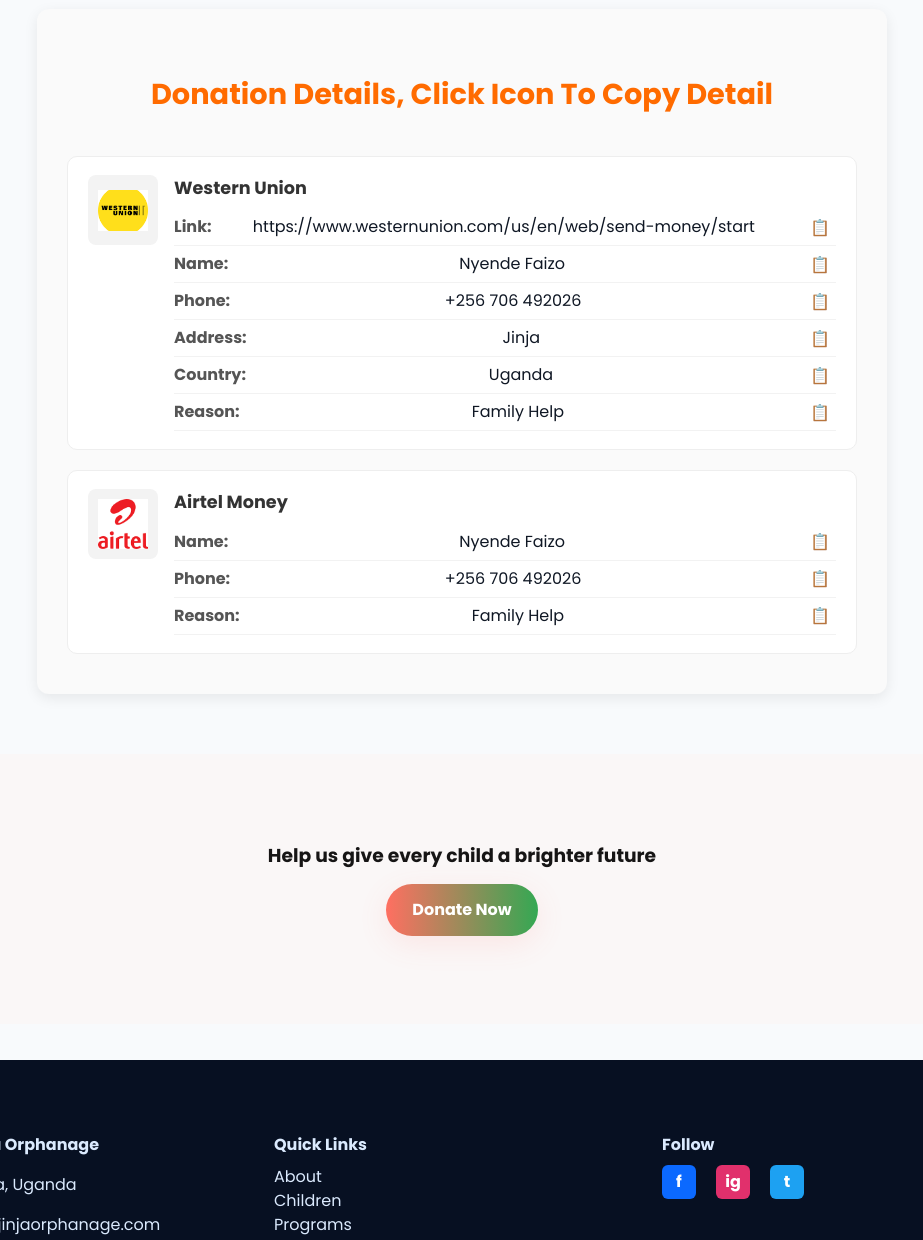
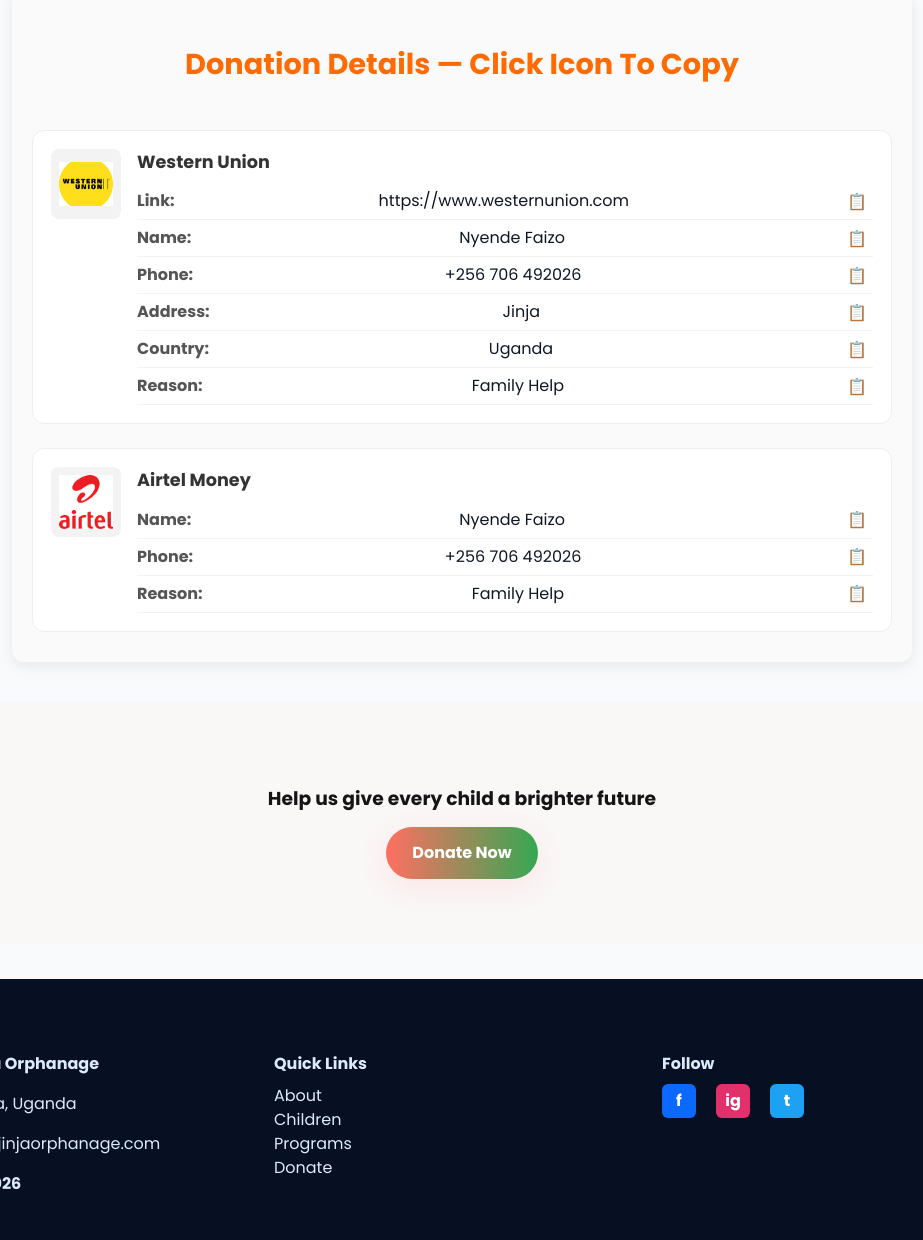
Before and after one commit to MDOluka/starlight-orphanage2, a plain HTML site: page donate.html in a window 1280 px wide. Shown: the part 680-1920 px from the top of the page, without its empty margins (178-1101 px from the left). Drawn offline with Linux system fonts and the light colour scheme.

Commit message:
Updated content

```diff
--- a/donate.html
+++ b/donate.html
@@ -7,17 +7,20 @@
   <link rel="stylesheet" href="css/style.css">
   <link href="https://fonts.googleapis.com/css2?family=Poppins:wght@600;700&family=Open+Sans:wght@400;600&display=swap" rel="stylesheet">
   <meta name="description" content="Support Starlight Orphanage — donate through MTN, Airtel, or Bank transfer to bring hope to children in Jinja, Uganda.">
+
   <style>
+    /* Donate Container */
     .donate-container {
-      max-width: 850px;
-      margin: 60px auto;
+      max-width: 900px;
+      width: 95%;
+      margin: 40px auto;
       background: #fafafa;
       border-radius: 12px;
       box-shadow: 0 4px 14px rgba(0,0,0,0.08);
-      padding: 40px 30px;
+      padding: 30px 20px;
       display: flex;
       flex-direction: column;
-      gap: 20px;
+      gap: 24px;
     }
 
     .donate-container h2 {
@@ -29,12 +32,12 @@
 
     .donation-item {
       display: flex;
-      align-items: flex-start;
+      flex-wrap: wrap;
       gap: 16px;
+      padding: 18px;
+      border-radius: 12px;
+      border: 1px solid #eee;
       background: #fff;
-      border: 1px solid #eee;
-      border-radius: 10px;
-      padding: 18px 20px;
       transition: box-shadow 0.2s ease;
     }
 
@@ -43,16 +46,18 @@
     }
 
     .donation-logo {
+      flex: 0 0 70px;
       width: 70px;
       height: 70px;
       object-fit: contain;
+      border-radius: 8px;
       background: #f3f3f3;
-      border-radius: 8px;
-      padding: 10px;
+      padding: 8px;
     }
 
     .donation-details {
-      flex: 1;
+      flex: 1 1 0;
+      min-width: 0;
     }
 
     .donation-details h3 {
@@ -65,8 +70,9 @@
       display: flex;
       justify-content: space-between;
       align-items: center;
+      flex-wrap: wrap;
+      padding: 6px 0;
       border-bottom: 1px solid #f2f2f2;
-      padding: 6px 0;
     }
 
     .detail-line strong {
@@ -74,39 +80,44 @@
     }
 
     .copy-btn {
+      flex-shrink: 0;
+      margin-left: 8px;
+      border: none;
+      background: none;
       cursor: pointer;
       font-size: 1rem;
       color: #666;
-      border: none;
-      background: none;
-      margin-left: 8px;
       transition: color 0.2s ease;
     }
 
-    .copy-btn:hover {
-      color: #ff6b00;
+    .copy-btn:hover { color: #ff6b00; }
+    .copy-btn.copied { color: #28a745; }
+
+    @media(max-width: 600px){
+      .donation-item {flex-direction: column; align-items: stretch;}
+      .donation-logo {width: 100%; height: auto; margin-bottom: 12px;}
+      .detail-line {flex-direction: column; align-items: flex-start;}
+      .copy-btn {margin-left: 0; margin-top: 4px;}
     }
 
-    .copy-btn.copied {
-      color: #28a745;
+    /* CTA */
+    .cta {
+      background-color: #faf7f7;
+      margin:36px 0;
+      text-align: center;
+      padding: 40px 20px;
+      border-radius: 12px;
     }
 
-    .cta {
-      background-color: #ff6b00;
-      color: white;
-      text-align: center;
-      padding: 60px 20px;
-      width: 100%;
-    }
+    .cta h3 { margin-bottom: 14px; color:#161515; }
   </style>
 </head>
 
 <body>
- <!-- NAV -->
+  <!-- NAV -->
   <header class="site-header">
     <div class="container header-inner">
       <a class="brand" href="index.html">🌟 <span>Starlight Jinja Orphanage</span></a>
-
       <nav class="main-nav" aria-label="Primary">
         <a href="index.html" class="nav-link">Home</a>
         <a href="about.html" class="nav-link">About</a>
@@ -114,11 +125,8 @@
         <a href="programs.html" class="nav-link">Programs</a>
         <a href="gallery.html" class="nav-link">Gallery</a>
         <a href="contact.html" class="nav-link">Contact</a>
-
-        <!-- Donate as last item and styled as a solid orange button -->
         <a href="donate.html" class="nav-link active donate-btn" style="margin-left:8px;">Donate</a>
       </nav>
-
       <button class="nav-toggle" aria-label="Open menu" aria-expanded="false">☰</button>
     </div>
   </header>
@@ -133,36 +141,35 @@
 
   <!-- DONATION DETAILS -->
   <main class="donate-container container">
-    <h2>Donation Details, Click Icon To Copy Detail</h2>
+    <h2>Donation Details — Click Icon To Copy</h2>
 
-    <!-- MTN -->
+    <!-- Western Union -->
     <div class="donation-item">
-      <img src="images/western.png" alt="MTN Logo" class="donation-logo">
+      <img src="images/western.png" alt="Western Union Logo" class="donation-logo">
       <div class="donation-details">
         <h3>Western Union</h3>
-        <div class="detail-line"><strong>Link:</strong>https://www.westernunion.com/us/en/web/send-money/start
- <button class="copy-btn" data-text="https://www.westernunion.com/us/en/web/send-money/start">📋</button></div>
- <div class="detail-line"><strong>Name:</strong>Nyende Faizo
- <button class="copy-btn" data-text="Nyend Faizo">📋</button></div>
+        <div class="detail-line"><strong>Link:</strong> https://www.westernunion.com <button class="copy-btn" data-text="https://www.westernunion.com">📋</button></div>
+        <div class="detail-line"><strong>Name:</strong> Nyende Faizo <button class="copy-btn" data-text="Nyende Faizo">📋</button></div>
         <div class="detail-line"><strong>Phone:</strong> +256 706 492026 <button class="copy-btn" data-text="+256 706 492026">📋</button></div>
         <div class="detail-line"><strong>Address:</strong> Jinja <button class="copy-btn" data-text="Jinja">📋</button></div>
-        <div class="detail-line"><strong>Country:</strong>Uganda <button class="copy-btn" data-text="Uganda">📋</button></div>
+        <div class="detail-line"><strong>Country:</strong> Uganda <button class="copy-btn" data-text="Uganda">📋</button></div>
         <div class="detail-line"><strong>Reason:</strong> Family Help <button class="copy-btn" data-text="Family Help">📋</button></div>
       </div>
     </div>
 
-    <!-- Airtel -->
+    <!-- Airtel Money -->
     <div class="donation-item">
       <img src="images/airtel.png" alt="Airtel Logo" class="donation-logo">
       <div class="donation-details">
         <h3>Airtel Money</h3>
-        <div class="detail-line"><strong>Name:</strong>Nyende Faizo <button class="copy-btn" data-text="Nyenda Faizo">📋</button></div>
+        <div class="detail-line"><strong>Name:</strong> Nyende Faizo <button class="copy-btn" data-text="Nyende Faizo">📋</button></div>
         <div class="detail-line"><strong>Phone:</strong> +256 706 492026 <button class="copy-btn" data-text="+256 706 492026">📋</button></div>
         <div class="detail-line"><strong>Reason:</strong> Family Help <button class="copy-btn" data-text="Family Help">📋</button></div>
       </div>
     </div>
 
-    <!-- Bank
+    <!-- Bank example (optional) -->
+    <!--
     <div class="donation-item">
       <img src="images/equity.png" alt="Bank Logo" class="donation-logo">
       <div class="donation-details">
@@ -172,27 +179,27 @@
         <div class="detail-line"><strong>Account Number:</strong> 01XXXXXXXXXX <button class="copy-btn" data-text="01XXXXXXXXXX">📋</button></div>
         <div class="detail-line"><strong>Swift Code:</strong> SBICUGKXXXX <button class="copy-btn" data-text="SBICUGKXXXX">📋</button></div>
       </div>
-    </div> -->
+    </div>
+    -->
   </main>
 
-  <!-- CTA (same as other pages — consistent) -->
-  <section class="cta" style="margin:36px 0; background-color: #faf7f7;">
-    <div class="container cta-inner" style="display:flex;flex-direction:column;align-items:center;gap:14px;padding:28px 20px;">
-      <h3 style="margin:0;color:#161515;">Help us give every child a brighter future</h3>
+  <!-- CTA -->
+  <section class="cta">
+    <div class="container">
+      <h3>Help us give every child a brighter future</h3>
       <a href="donate.html" class="btn primary large">Donate Now</a>
     </div>
   </section>
 
- <!-- FOOTER -->
-  <footer class="site-footer" style="margin-top:18px;">
+  <!-- FOOTER -->
+  <footer class="site-footer">
     <div class="container footer-grid" style="align-items:start;">
       <div>
         <h4>Starlight Jinja Orphanage</h4>
         <p>Buwenge, Jinja, Uganda</p>
         <p><a href="mailto:info@starlightjinjaorphanage.com">info@starlightjinjaorphanage.com</a></p>
-        <p><h4>+256 706 492026</h4></p>
+        <p><strong>+256 706 492026</strong></p>
       </div>
-
       <div>
         <h4>Quick Links</h4>
         <nav>
@@ -202,7 +209,6 @@
           <a href="donate.html">Donate</a>
         </nav>
       </div>
-
       <div>
         <h4>Follow</h4>
         <div class="socials" style="display:flex;gap:10px;margin-top:8px;">
@@ -212,7 +218,6 @@
         </div>
       </div>
     </div>
-
     <div style="background:rgba(0,0,0,0.05);padding:14px 0;text-align:center;margin-top:18px;">
       <div class="container" style="padding:0;">
         © 2025 Starlight Jinja Orphanage — All rights reserved.
@@ -220,8 +225,7 @@
     </div>
   </footer>
 
-<script src="js/app.js" defer></script>
-
+  <script src="js/app.js" defer></script>
   <script>
     // Copy button logic
     document.querySelectorAll('.copy-btn').forEach(btn => {
```
